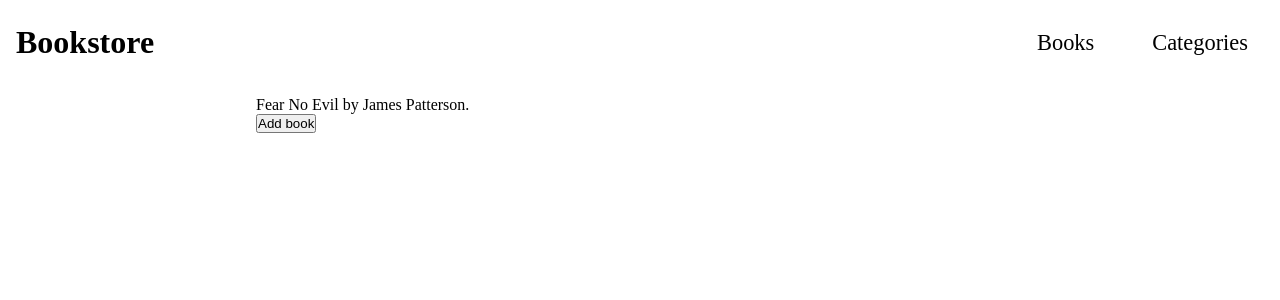
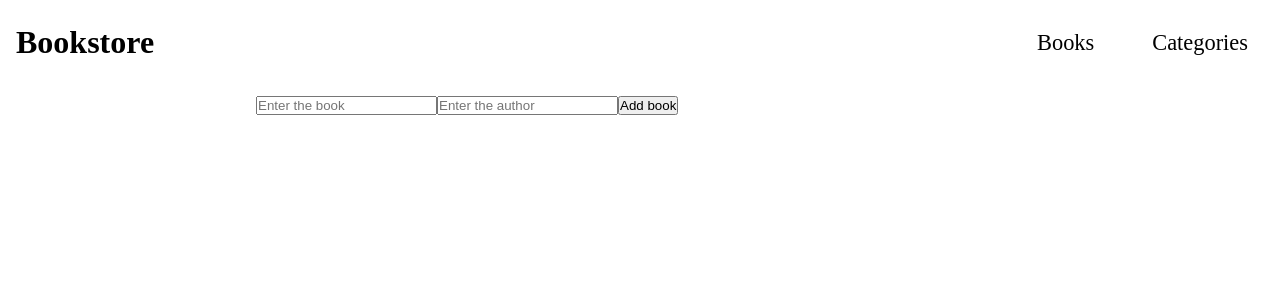
Before and after one commit to ntazelo/Bookstore, a React (Create React App) app: page / in a window 1280 px wide. Shown: the top 300 px of the page. Built offline with nearby package versions, Linux system fonts and the light colour scheme.

Commit message:
Add and remove book into the store

```diff
--- a/src/components/books/book/book.js
+++ b/src/components/books/book/book.js
@@ -1,5 +1,28 @@
-const Book = () => (
-  <li className="book">Fear No Evil by James Patterson.</li>
-);
+/* eslint-disable react/prop-types */
+import { useDispatch } from 'react-redux';
+import { removeBook } from '../../../redux/books/books';
+
+const Book = (props) => {
+  const { name, author, id } = props;
+  const dispatch = useDispatch();
+
+  const removeBookHandler = () => {
+    dispatch(removeBook(id));
+  };
+
+  return (
+    <li className="book">
+      <span>
+        {name}
+        {' '}
+        by
+        {' '}
+        {author}
+      </span>
+
+      <button type="button" onClick={removeBookHandler} className="remove-book">Remove</button>
+    </li>
+  );
+};
 
 export default Book;
--- a/src/components/books/books.js
+++ b/src/components/books/books.js
@@ -1,24 +1,56 @@
-import { useDispatch } from 'react-redux';
+/* eslint-disable react/jsx-wrap-multilines */
+import { useDispatch, useSelector } from 'react-redux';
+import { useState } from 'react';
 import Book from './book/book';
 import './books.css';
 import { addBook } from '../../redux/books/books';
 
 const Books = () => {
+  const [book, setBook] = useState('');
+  const [author, setAuthor] = useState('');
+  const data = useSelector((state) => state.booksReducer);
+
   const dispatch = useDispatch();
   const submitBookToStore = () => {
+    if (book.length > 0 && author.length > 0) {
       const newBook = {
         id: Math.floor(Math.random() * 100000),
-      title: 'book',
-      author: 'author',
+        title: book,
+        author,
       };
       dispatch(addBook(newBook));
+      setBook('');
+      setAuthor('');
+    }
+    console.log(data, 'store');
+  };
+
+  const addBookField = (e) => {
+    setBook(e.target.value);
+  };
+
+  const addAuthor = (e) => {
+    setAuthor(e.target.value);
   };
 
   return (
+    <div className="list-book-cont">
+      <form className="form-control">
+        <input type="text" placeholder="Enter the book" value={book} className="book-name" onChange={addBookField} />
+        <input type="text" placeholder="Enter the author" value={author} className="book-author" onChange={addAuthor} />
+        <button type="button" onClick={submitBookToStore}>Add book</button>
+      </form>
+
       <ul className="list-book-cont">
-      <Book />
-      <button type="button" onClick={submitBookToStore}>Add book</button>
+        {data.length > 0 && data.map((book) => <Book
+          key={book.id}
+          name={book.title}
+          author={book.author}
+          id={book.id}
+        />)}
+
       </ul>
+    </div>
   );
 };
 
--- a/src/redux/books/books.js
+++ b/src/redux/books/books.js
@@ -21,7 +21,7 @@ const reducer = (state = initialState, action) => {
 
     case REMOVE_BOOK:
 
-      return state.filter((book) => book.id !== action.id);
+      return state.filter((book) => book.id !== action.payload);
 
     default:
       return state;
```
Lines whose indentation alone changed are shown as unchanged.
